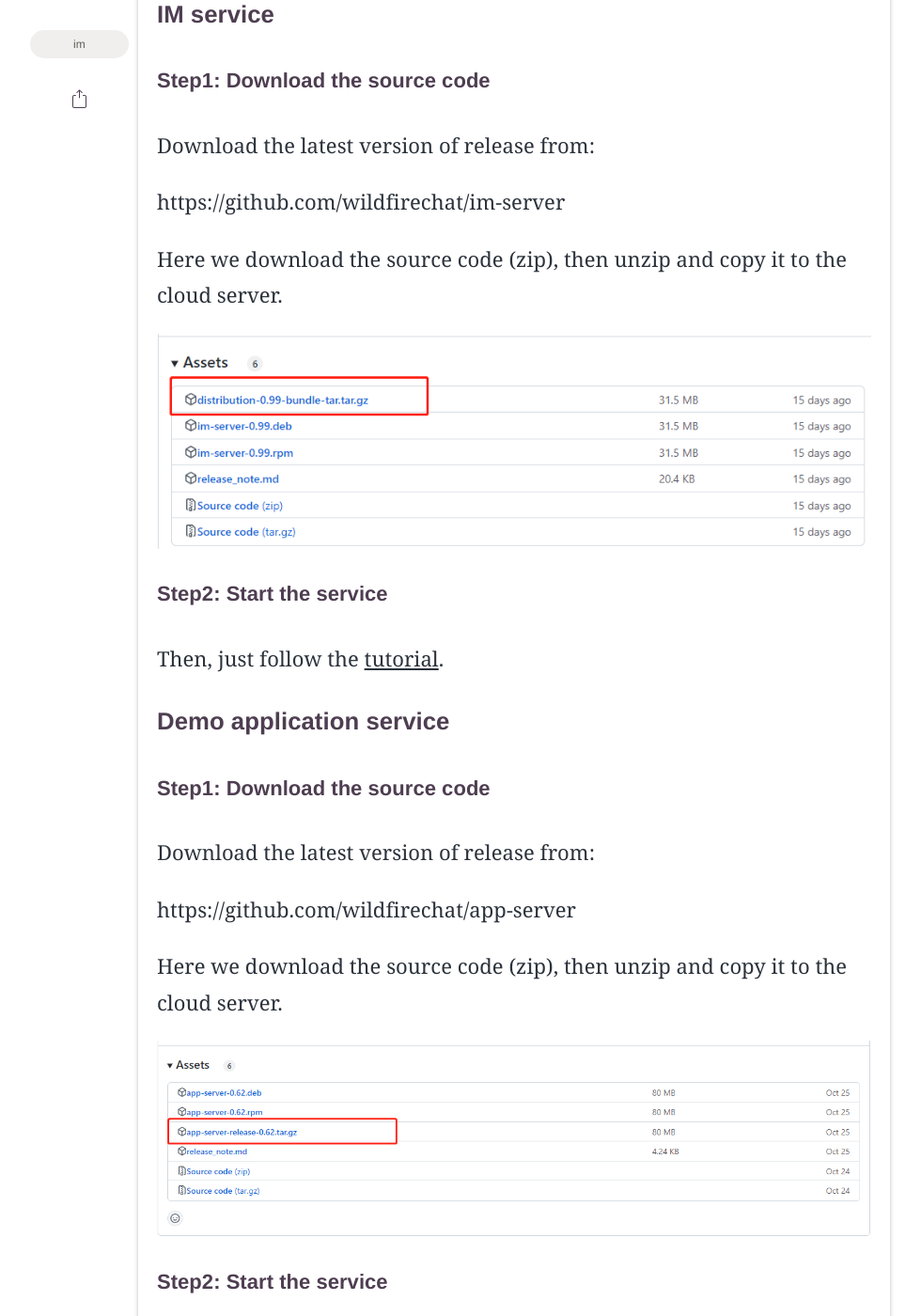
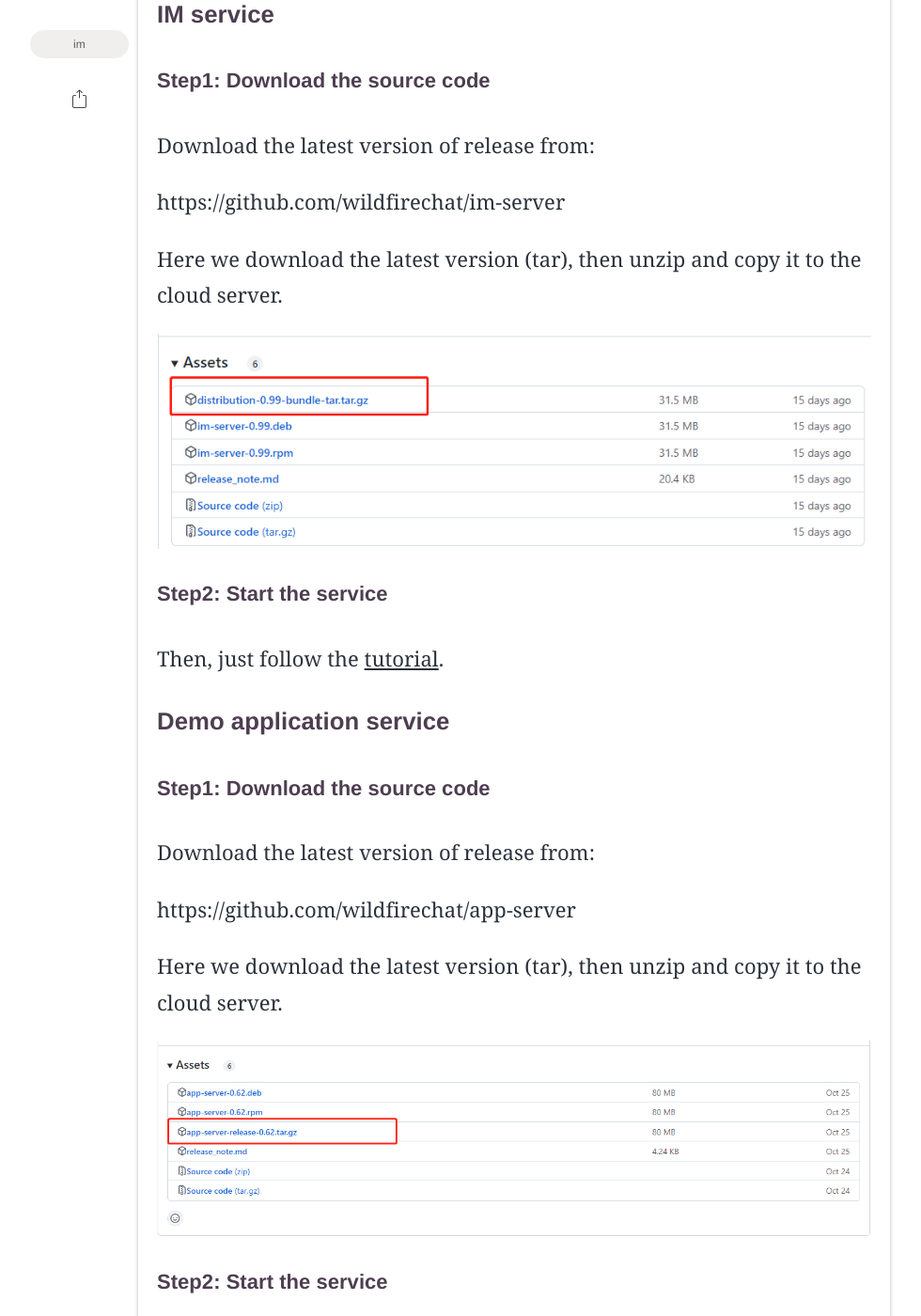
Before and after one commit to peisong0109/peisong.github.io, a Jekyll site: the page built from _posts/2022-11-27-IM-message-App.md, in a window 1280 px wide and 1400 px high, scrolled down 1188 px. Shown: the whole window at 94% size, without its empty margins (93-1073 px from the left). Built offline with Jekyll 4.4.1, drawn with Linux system fonts in a browser that asks for light colours; some web fonts are replaced; comment, search, counter and statistics services are not loaded.

Commit message:
Update 2022-11-27-IM-message-App.md

```diff
--- a/_posts/2022-11-27-IM-message-App.md
+++ b/_posts/2022-11-27-IM-message-App.md
@@ -20,7 +20,7 @@
 
 https://github.com/wildfirechat/im-server
 
-Here we download the source code (zip), then unzip and copy it to the cloud server.
+Here we download the latest version (tar), then unzip and copy it to the cloud server.
 
 ![image](./assets/img/posts/20221127/step1-1.png)
 
@@ -34,7 +34,7 @@
 
 https://github.com/wildfirechat/app-server
 
-Here we download the source code (zip), then unzip and copy it to the cloud server.
+Here we download the latest version (tar), then unzip and copy it to the cloud server.
 
 ![image](./assets/img/posts/20221127/step2-1.png)
 
```
